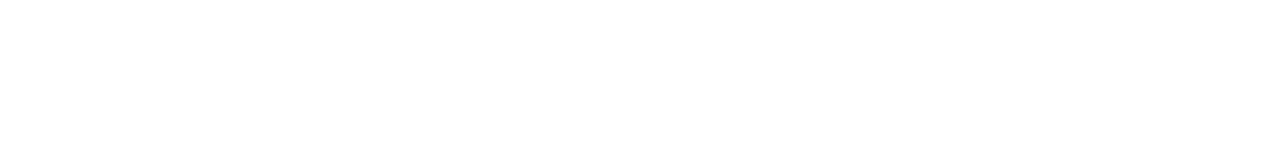
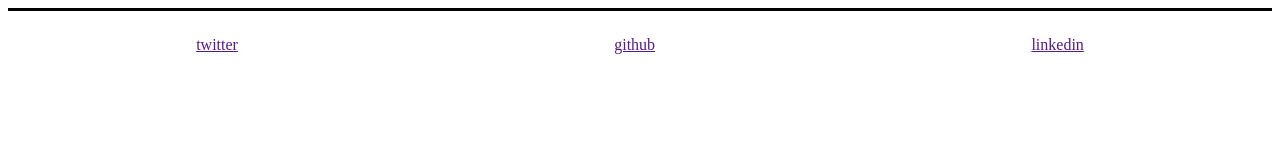
Before and after one commit to HYF-Class19/agile-development-group-1, a website: page index.html in a window 1280 px wide. Drawn offline with Linux system fonts and the light colour scheme.

Commit message:
adding footer

```diff
--- a/index.html
+++ b/index.html
@@ -8,5 +8,11 @@
 
     <link href="./styles/index.css" rel="stylesheet" />
   </head>
-  <body></body>
+  <body>
+    <!--Footer assign Valeriya-->
+
+    <footer class="foot">
+      <a href="">twitter</a> <a href="">github</a> <a href="">linkedin</a>
+    </footer>
+  </body>
 </html>
--- a/styles/index.css
+++ b/styles/index.css
@@ -1 +1,12 @@
 @import url("./something.css");
+
+/* footer assign Valeriya */
+.foot {
+  border-style: solid none none none;
+  display: flex;
+  flex-direction: row;
+  align-content: center;
+  justify-content: space-around;
+  padding-top: 2%;
+  padding-bottom: 2%;
+}
```
